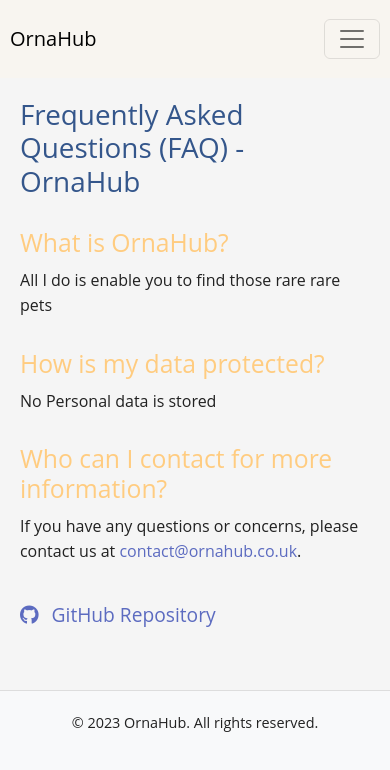
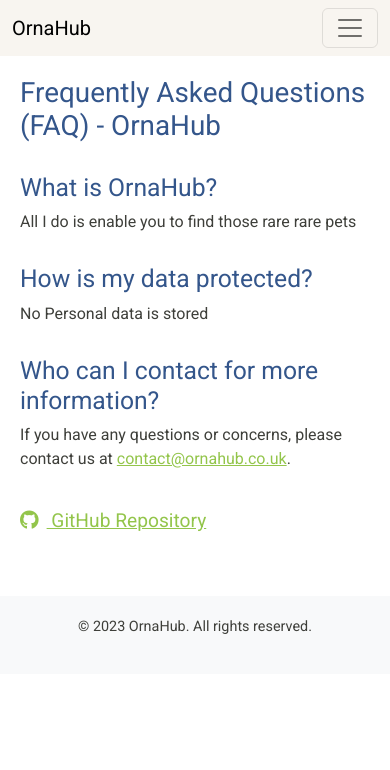
Before and after one commit to Lloir/orna-hub, a website: page public/faq.html in a window 390 px wide. Drawn offline with nearby package versions, Linux system fonts and the light colour scheme.

Commit message:
Remove styles.css, add light and dark theme

```diff
--- a/public/css/styles.css
+++ /dev/null
@@ -1,107 +0,0 @@
-/* Basic Reset */
-* {
-    margin: 0;
-    padding: 0;
-    box-sizing: border-box;
-}
-
-/* Color Scheme Variables */
-:root {
-    --primary-color: #5c6bc0; /* Primary color */
-    --secondary-color: #ffcc80; /* Secondary color */
-    --background-light: #f5f5f5; /* Light mode background */
-    --background-dark: #263238; /* Dark mode background */
-    --text-light: #212121; /* Text color for light mode */
-    --text-dark: #fafafa; /* Text color for dark mode */
-}
-
-/* Body and Font Styles */
-body {
-    font-family: 'Open Sans', sans-serif;
-    line-height: 1.6;
-    color: var(--text-light);
-    background-color: var(--background-light);
-}
-
-body.dark-mode {
-    background-color: var(--background-dark);
-    color: var(--text-dark);
-}
-
-/* General Text and Link Styles */
-a {
-    color: var(--primary-color);
-    text-decoration: none;
-}
-a:hover {
-    text-decoration: underline;
-}
-
-/* Container for Centering and Consistency */
-.container {
-    max-width: 960px;
-    margin: auto;
-    padding: 20px;
-}
-
-/* Responsive Design */
-@media screen and (max-width: 768px) {
-    .container {
-        padding: 10px;
-    }
-}
-
-/* Additional styling for headers, buttons, etc. */
-h1, h2, h3, h4, h5, h6 {
-    color: var(--primary-color);
-}
-
-button, .btn {
-    background-color: var(--primary-color);
-    color: white;
-    border: none;
-    padding: 10px 20px;
-    border-radius: 5px;
-    cursor: pointer;
-}
-
-button:hover, .btn:hover {
-    background-color: var(--secondary-color);
-}
-
-/* Dark Mode Toggle Button Style */
-#theme-toggle {
-    cursor: pointer;
-}
-
-/* FAQ Section Styles */
-#faq h2 {
-    margin-top: 20px;
-    margin-bottom: 10px;
-    color: var(--secondary-color);
-}
-
-#faq p {
-    margin-bottom: 15px;
-}
-
-/* GitHub Link Styles */
-.github-link {
-    display: block;
-    margin-top: 30px;
-    text-align: center;
-}
-
-.github-link i {
-    color: var(--primary-color);
-}
-
-/* Footer Styles */
-footer {
-    background-color: var(--background-light);
-    color: var(--text-light);
-    text-align: center;
-    padding: 20px 0;
-    margin-top: 40px;
-    border-top: 1px solid #ddd;
-}
```
Also changed, not shown: public/index.html (+8 -5 lines), public/js/script.js (+26 -23 lines).
